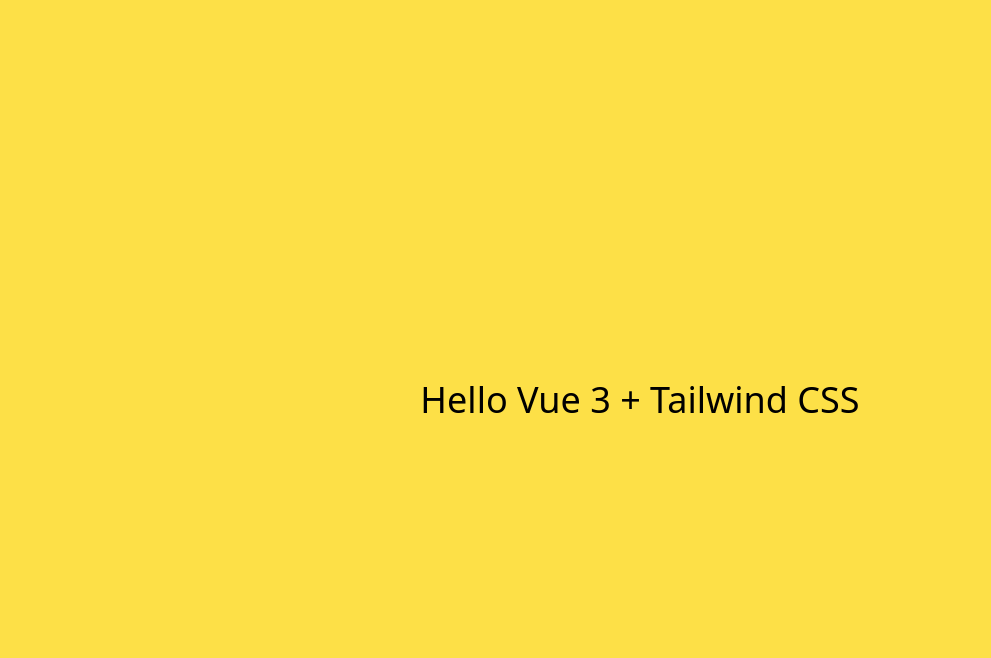
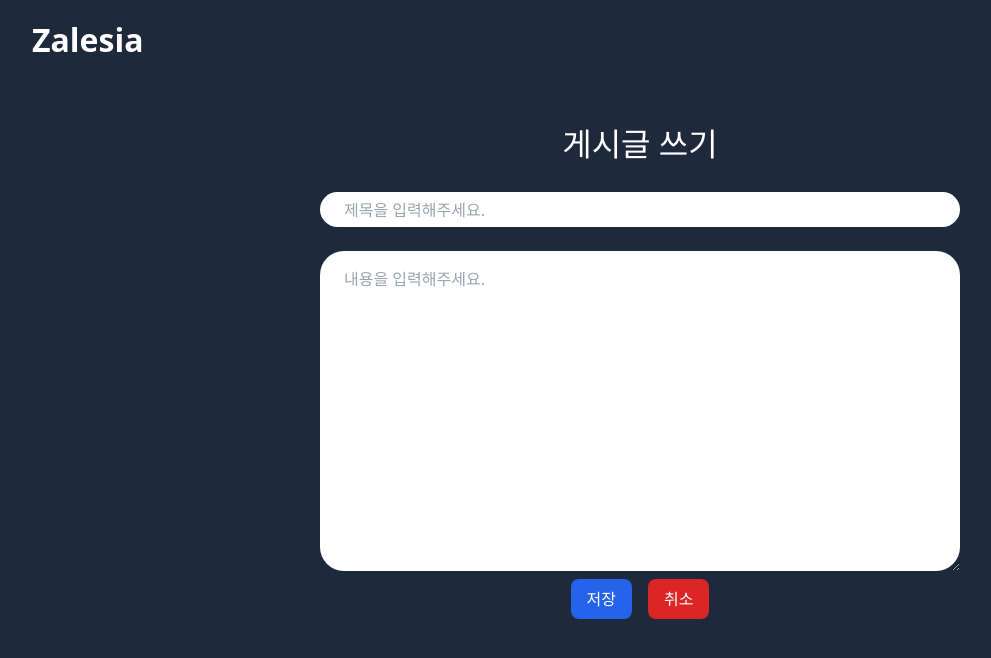
Before and after one commit to namic123/zalesia_built-in-board, a Vue app: page /board/create in a window 1280 px wide. Shown: the top 658 px of the page, without its empty margins (0-991 px from the left). Built offline with nearby package versions, Linux system fonts and the light colour scheme.

Commit message:
기본적인 화면 구성 및 프로젝트 설정

```diff
--- a/package.json
+++ b/package.json
@@ -9,7 +9,8 @@
   },
   "dependencies": {
     "core-js": "^3.8.3",
-    "vue": "^3.2.13"
+    "vue": "^3.2.13",
+    "vue-router": "^4.3.0"
   },
   "devDependencies": {
     "@babel/core": "^7.12.16",
--- a/public/index.html
+++ b/public/index.html
@@ -5,6 +5,7 @@
     <meta http-equiv="X-UA-Compatible" content="IE=edge">
     <meta name="viewport" content="width=device-width,initial-scale=1.0">
     <link rel="icon" href="<%= BASE_URL %>favicon.ico">
+      <link rel="stylesheet" href="../src/assets/styles/reset.css">
     <title><%= htmlWebpackPlugin.options.title %></title>
   </head>
   <body>
--- a/src/App.vue
+++ b/src/App.vue
@@ -1,8 +1,11 @@
 <template>
-  <div class="justify-center flex bg-yellow-300 items-center h-screen">
-    <div class="text-4xl">
-      Hello Vue 3 + Tailwind CSS
-    </div>
+  <div class="container h-screen">
+    <nav class="navigator">
+      <h1 class="text-white">
+        Zalesia
+      </h1>
+    </nav>
+    <router-view/>
   </div>
 </template>
 
@@ -18,5 +21,23 @@
 </script>
 
 <style>
-
+body{
+  background-color: #1e293b;
+}
+.container{
+  width: 100%;
+}
+.navigator{
+  display:flex;
+  width:100%;
+  padding:1rem 2rem;
+}
+.navigator h1{
+  font-size: 2rem;
+  font-weight: bold;
+  color: white;
+}
+.board-container{
+  width:100%;
+}
 </style>
--- a/src/main.js
+++ b/src/main.js
@@ -1,5 +1,6 @@
 import { createApp } from 'vue'
 import App from './App.vue'
-import './styles/index.css'
+import '@/assets/styles/index.css'
+import router from "@/router";
 
-createApp(App).mount('#app')
+createApp(App).use(router).mount('#app')
--- /dev/null
+++ b/src/pages/PageHome.vue
@@ -0,0 +1,60 @@
+<template>
+  <div class="board-container home-container pt-10">
+    <section>
+      <div class="home-create-section">
+        <button class="mt-5" @click="moveToCreate">Add new board</button>
+      </div>
+      <div>
+        <div></div>
+      </div>
+      <div>
+
+      </div>
+    </section>
+  </div>
+</template>
+<script>
+import {useRouter} from "vue-router";
+
+export default {
+  setup() {
+    const router = useRouter();
+    const moveToCreate = () => {
+      router.push({
+        name: 'PageBoardCreate',
+      })
+    }
+    return {
+      moveToCreate,
+    }
+  }
+}
+</script>
+<style scoped>
+.home-container {
+  width: 100%;
+  display: flex;
+  flex-direction: column;
+  align-items: center;
+}
+
+section {
+  width: 80%;
+  display: flex;
+  flex-direction: column;
+}
+
+.home-create-section {
+  width: 100%;
+  display: flex;
+  justify-content: flex-end;
+
+}
+
+section button {
+  background-color: white;
+  color: black;
+  padding: 0.8rem;
+  border-radius: 0.5rem;
+}
+</style>
--- /dev/null
+++ b/src/pages/board/PageBoardCreate.vue
@@ -0,0 +1,107 @@
+<template>
+  <div class="board-container board-create-container pt-10">
+    <header>
+      <h1 class="text-white">게시글 쓰기</h1>
+    </header>
+    <section>
+      <form class="board-create-form" action="">
+        <div class="board-create-content">
+          <input
+              type="text"
+              placeholder="제목을 입력해주세요."
+              v-model="title"
+          >
+        </div>
+        <div class="board-create-content">
+          <textarea placeholder="내용을 입력해주세요."/>
+        </div>
+        <div class="board-create-content justify-end">
+          <button class="bg-blue-600" @click="createBoard">저장</button>
+          <button class="bg-red-600" @click="moveToHome">취소</button>
+        </div>
+      </form>
+    </section>
+  </div>
+</template>
+<script>
+import {useRouter} from "vue-router";
+import {ref} from "vue";
+
+export default {
+  setup(){
+    // 필드
+    const router = useRouter();
+    const title = ref("");
+    const content = ref("");
+
+    // 홈으로 이동
+    function moveToHome(){
+      router.push({
+        name:"Home"
+      })
+    }
+    return{
+      title,
+      content,
+      moveToHome
+    }
+  }
+}
+</script>
+<style scoped>
+.board-create-container {
+  width: 100%;
+  display: flex;
+  flex-direction: column;
+  align-items: center;
+
+}
+
+.board-create-container h1 {
+  font-size: 2rem;
+}
+
+.board-create-container section {
+  width: 100%;
+}
+
+.board-create-form {
+  display: flex;
+  flex-direction: column;
+  justify-content: center;
+  align-items: center;
+  width: 100%;
+}
+
+.board-create-content {
+  width: 100%;
+  display: flex;
+  justify-content: center;
+  align-items: center;
+}
+
+.board-create-content button {
+  padding:0.5rem 1rem;
+  color: white;
+  border-radius: 0.5rem;
+  margin:0.5rem;
+}
+
+.board-create-container input, textarea {
+  width: 50%;
+  height: 2.2rem;
+  border-radius: 1.5rem;
+  padding-left: 1.5rem;
+  margin-top: 1.5rem;
+}
+
+.board-create-container textarea {
+  padding-top: 1rem;
+  height: 20rem;
+}
+
+.board-create-container label {
+  font-size: 2rem;
+  color: white;
+}
+</style>
--- a/src/router/index.js
+++ b/src/router/index.js
@@ -0,0 +1,21 @@
+import {createRouter, createWebHistory} from "vue-router";
+import Home from '@/pages/PageHome.vue';
+import PageBoardCreate from '@/pages/board/PageBoardCreate.vue'
+
+const router = createRouter({
+    history:createWebHistory(),
+    routes:[
+        {
+            path:'/',
+            name:'Home',
+            component:Home
+        },
+        {
+            path:'/board/create',
+            name:'PageBoardCreate',
+            component:PageBoardCreate,
+        }
+    ]
+})
+
+export default router;
--- a/tailwind.config.js
+++ b/tailwind.config.js
@@ -2,7 +2,11 @@
     purge: ['./index.html', './src/**/*.{vue,js,ts,jsx,tsx}'],
     darkMode: false,
     theme: {
-        extend: {},
+        extend: {
+            colors:{
+                'default-color':"#1e293b"
+            },
+        },
     },
     variants: {
         extend: {},
```
Also changed, not shown: src/assets/styles/index.css (renamed from src/styles/index.css), src/assets/styles/reset.css (added), 1 other file (tests, documents, lock files or other folders).
